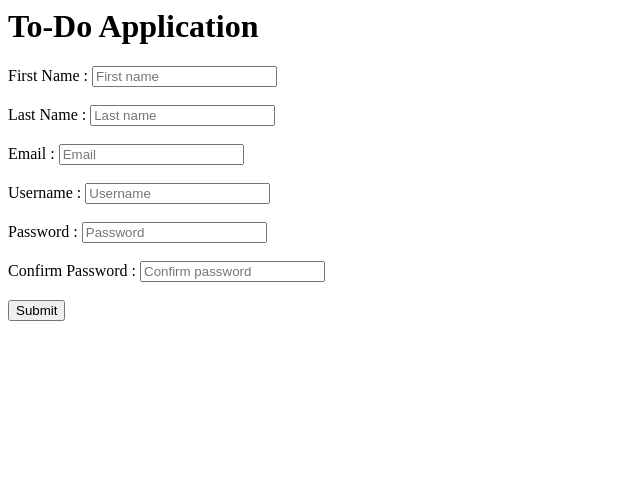
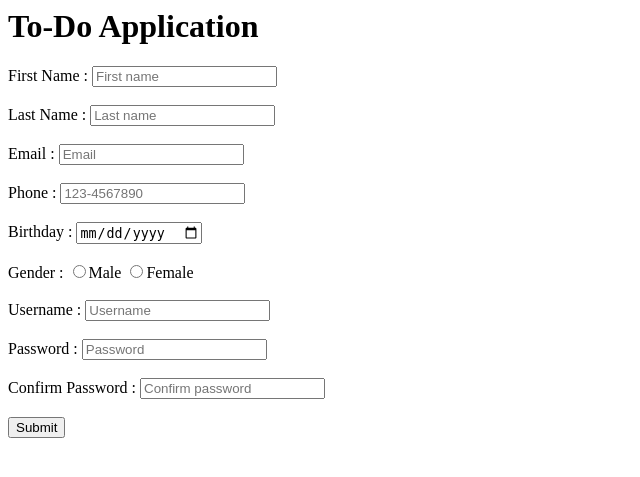
Before and after one commit to anm56/final_project, a PHP site: page /register.php in a window 1280 px wide. Shown: the top 477 px of the page, without its empty margins (0-640 px from the left). Run offline with PHP 8.4, Linux system fonts and the light colour scheme.

Commit message:
reg page updated

```diff
--- a/register.php
+++ b/register.php
@@ -6,6 +6,10 @@
 First Name : <input type="text" name="fname" placeholder="First name"><br><br>
 Last Name : <input type="text" name="lname" placeholder="Last name"><br><br>
 Email : <input type="email" name="email" placeholder="Email"><br><br>
+Phone : <input type="tel" name="tel" placeholder="123-4567890" maxlength="10"><br><br>
+Birthday : <input type="date" name="bday" placeholder="mm/dd/yyyy"><br><br>
+Gender : <input type="radio" name="gender" value="Male">Male
+         <input type="radio" name="gender" value="Female">Female<br><br>
 Username : <input type="text" name="Username" placeholder="Username"><br><br>
 Password : <input type="password" name="psw" placeholder="Password"><br><br>
 Confirm Password : <input type="password" name="psw" placeholder="Confirm password"><br><br>
```
